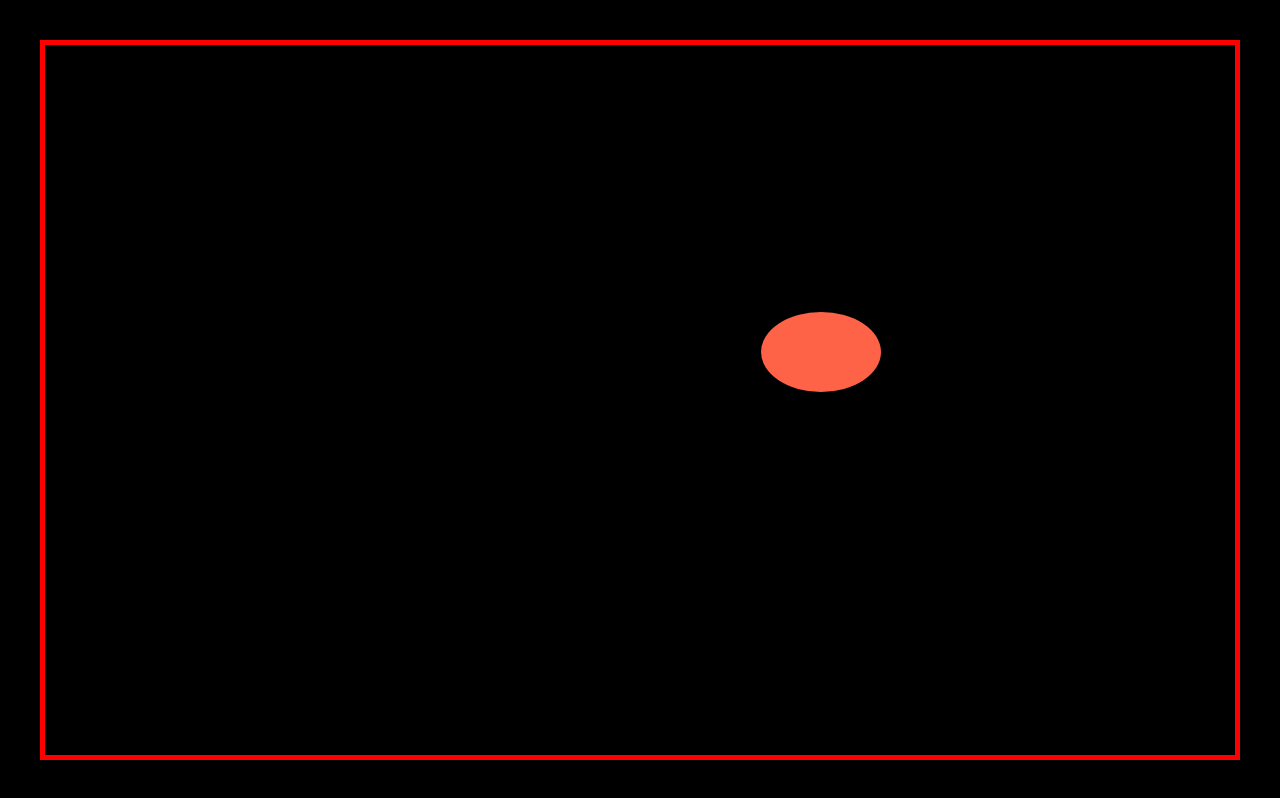
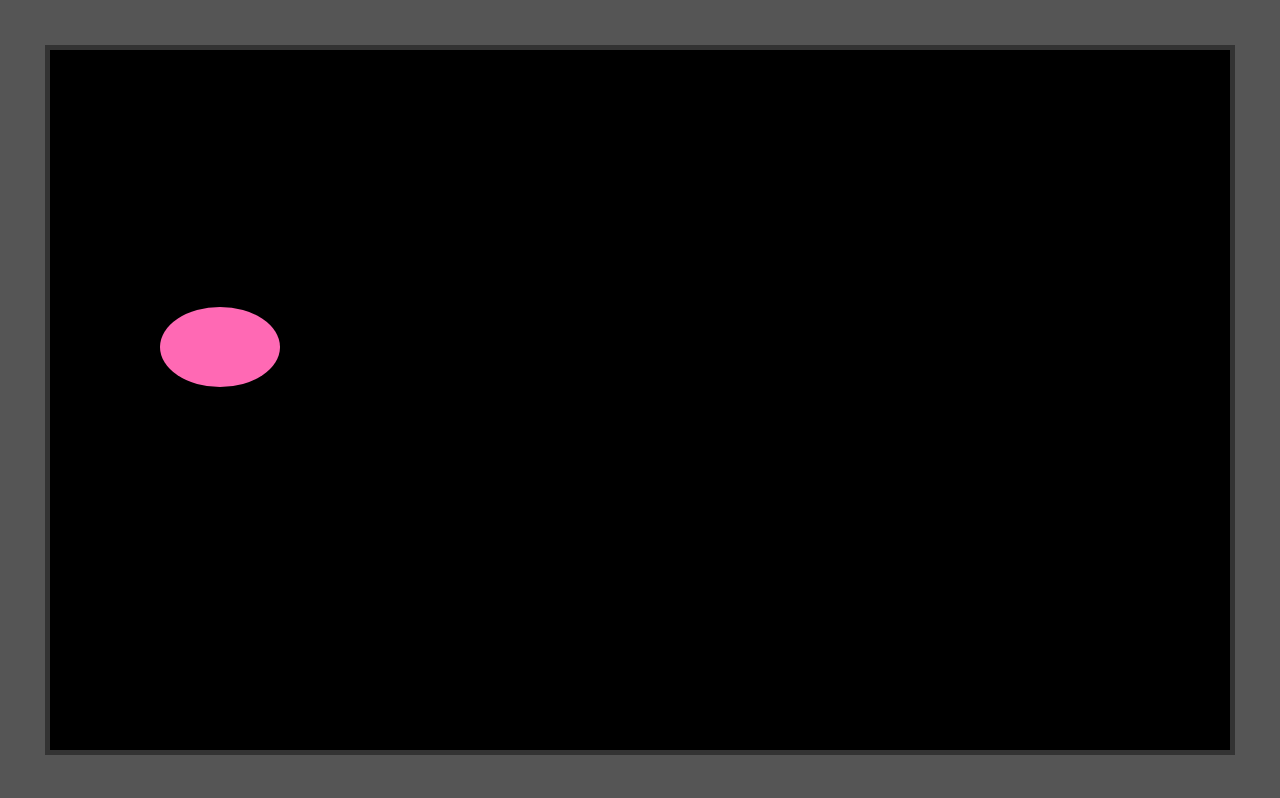
Before and after one commit to nikital/screensaver, a plain HTML site: page index.html in a window 1280 px wide. Drawn offline with Linux system fonts and the light colour scheme.

Commit message:
Very good

```diff
--- a/index.html
+++ b/index.html
@@ -4,17 +4,18 @@
         <meta charset="utf-8">
         <title>Screensaver</title>
         <style>
-         html {
+         html, body {
              padding: 0;
              margin: 0;
+             background: #555;
          }
-         body {
-             width: calc(100vw - 10vmin - 10px);
-             height: calc(100vh - 10vmin - 10px);
+         .world {
+             width: calc(100vw - 10vmin - 20px);
+             height: calc(100vh - 10vmin - 20px);
              background: black;
-             border: 5px red solid;
+             border: 5px #333 solid;
              padding: 0;
-             margin: 5vmin 5vmin;
+             margin: calc(5vmin + 5px) calc(5vmin + 5px);
              overflow: hidden;
          }
          .ball {
@@ -28,7 +29,9 @@
         </style>
     </head>
     <body>
-        <div class="ball" />
+        <div class="world">
+            <div class="ball" />
+        </div>
         <script src="screensaver.js"></script>
     </body>
 </html>
--- a/screensaver.js
+++ b/screensaver.js
@@ -1,72 +1,50 @@
 Number.prototype.mod = function (n) {
     return ((this % n) + n) % n;
 };
-Math.floorToZero = function (n) {
-    if (n < 0) return Math.ceil (n);
-    return Math.floor (n);
-};
-Math.sign = function (n) {
-    if (n == 0) return 1;
-    return Math.abs (n) / n;
+Math.roundInDirection = function (n, direction) {
+    if (direction < 0) return Math.floor (n);
+    return Math.ceil (n);
 };
 
 (() => {
-    let ball = document.getElementsByClassName ("ball")[0];
-    let x = 300,
-        y = 300,
-        v = 2,
-        dx, dy;
+    const V = 100 / 1000,
+          MIN_DIST = 2000, MAX_DIST = 6000,
+          ANGLE_VARIANCE = 0.25, // Between 0 and 1
+          ABORT_TIME = 1.2 * 1000,
+          ABORT_DISTANCE = 50,
+          ABORT_JITTER = 5;
 
-    let manuevering = false,
-        manueveringRadius = 100,
-        manueveringAngle, manueveringTargetAngle,
-        w, mx, my;
-    function startManuever ()
-    {
-        let side = Math.sign (Math.random ());
-        let mdx = -side * dy,
-            mdy = +side * dx;
+    const ball = document.getElementsByClassName ("ball")[0];
 
-        manueveringAngle = Math.atan2 (-mdy, -mdx);
-        manueveringTargetAngle = manueveringAngle + side * Math.PI;
+    let x, y, dx, dy,
+        width, height,
+        abortRemaining = 0;
 
-        mx = x + mdx * manueveringRadius;
-        my = y + mdy * manueveringRadius;
-        w = side * 1 / manueveringRadius;
-
-        manuevering = true;
-    }
-    function finishManuever ()
-    {
-        manuevering = false;
-    }
-
-    let width, height;
-    function getRandomAngle () {
-        const slope = 0.2, segments = 4;
-        // Plug this equation into desmos to understand :)
-        let random = Math.random ();
-        let discreteRandom = slope * random + (1 - slope) * Math.floor (segments * random) / segments;
+    function getRandomDiagonalAngle () {
+        const slope = ANGLE_VARIANCE, segments = 4,
+              // Plug this equation into desmos to understand :)
+              random = Math.random (),
+              discreteRandom = slope * random + (1 - slope) * Math.floor (segments * random) / segments;
         return 2 * Math.PI * discreteRandom + Math.PI / 4;
     }
     function calculateDirection () {
-        // const dist = 3000 * Math.random () + 2000;
-        const dist = width;
-
-        let angle = getRandomAngle ();
-        // Prefer more diagonal angles
-        let tx = x + Math.cos (angle) * dist,
-            ty = y + Math.sin (angle) * dist,
-            qx = Math.round (tx / width) * width - x,
-            qy = Math.round (ty / height) * height - y,
-            qdistance = Math.sqrt (qx * qx + qy * qy);
+        const dist = (MAX_DIST - MIN_DIST) * Math.random () + MIN_DIST,
+              angle = getRandomDiagonalAngle (),
+              // Choose a point somewhere away from us
+              tx = x + Math.cos (angle) * dist,
+              ty = y + Math.sin (angle) * dist,
+              // Quantize it to the nearest corner
+              qx = Math.round (tx / width) * width - x,
+              qy = Math.round (ty / height) * height - y,
+              qdistance = Math.sqrt (qx * qx + qy * qy);
+        // calculate direction to reach that corner
         dx = qx / qdistance;
         dy = qy / qdistance;
-        manuevering = false;
     }
     function calculateClientDimentions () {
-        width = document.body.clientWidth - ball.clientWidth;
-        height = document.body.clientHeight - ball.clientHeight;
+        const world = document.getElementsByClassName ("world")[0];
+        width = world.clientWidth - ball.clientWidth;
+        height = world.clientHeight - ball.clientHeight;
         x = Math.random () * width;
         y = Math.random () * height;
         calculateDirection ();
@@ -74,24 +52,28 @@ Math.sign = function (n) {
     calculateClientDimentions ();
 
     function nextCollisionDistance () {
-        let nextx = Math.floorToZero (x / width + Math.sign (dx)) * width - x;
-        let nexty = Math.floorToZero (y / height + Math.sign (dy)) * height - y;
-        let d = Math.sqrt (nextx * nextx + nexty * nexty);
+        const nextx = Math.roundInDirection (x / width, dx) * width - x,
+              nexty = Math.roundInDirection (y / height, dy) * height - y,
+              d = Math.sqrt (nextx * nextx + nexty * nexty);
         if ((nextx * dx + nexty * dy) / d > 0.999)
             return d;
         return Infinity;
     }
 
-    function frame (ms) {
-        if (!manuevering) {
-            x += v * dx;
-            y += v * dy;
-            if (nextCollisionDistance () < manueveringRadius) startManuever ();
+    let prevTime = 0;
+    function frame (time) {
+        const dt = time - prevTime;
+        prevTime = time;
+        if (abortRemaining <= 0) {
+            x += V * dx * dt;
+            y += V * dy * dt;
+            if (nextCollisionDistance () < ABORT_DISTANCE) abortRemaining = ABORT_TIME;
         } else {
-            manueveringAngle += v * w;
-            x = mx + Math.cos (manueveringAngle) * manueveringRadius;
-            y = my + Math.sin (manueveringAngle) * manueveringRadius;
-            if (w > 0 ? (manueveringAngle > manueveringTargetAngle) : (manueveringAngle < manueveringTargetAngle))
+            const jitterAngle = Math.random() * Math.PI * 2;
+            x += Math.cos (jitterAngle) * ABORT_JITTER;
+            y += Math.sin (jitterAngle) * ABORT_JITTER;
+            abortRemaining -= dt;
+            if (abortRemaining <= 0)
                 calculateDirection ();
         }
 
@@ -113,5 +95,6 @@ Math.sign = function (n) {
         requestAnimationFrame (frame);
     }
 
-    frame ();
+    frame (0);
+    window.addEventListener ("resize", calculateClientDimentions);
 })();
```
